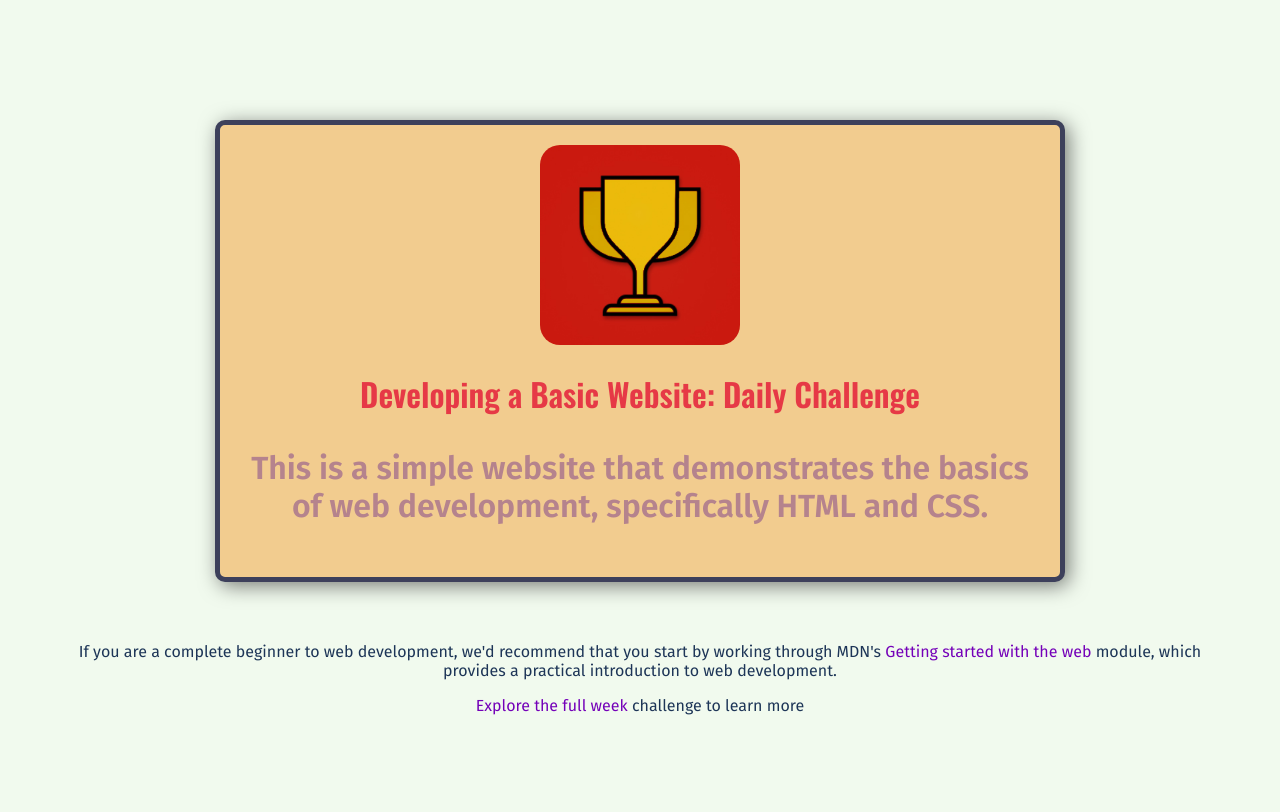
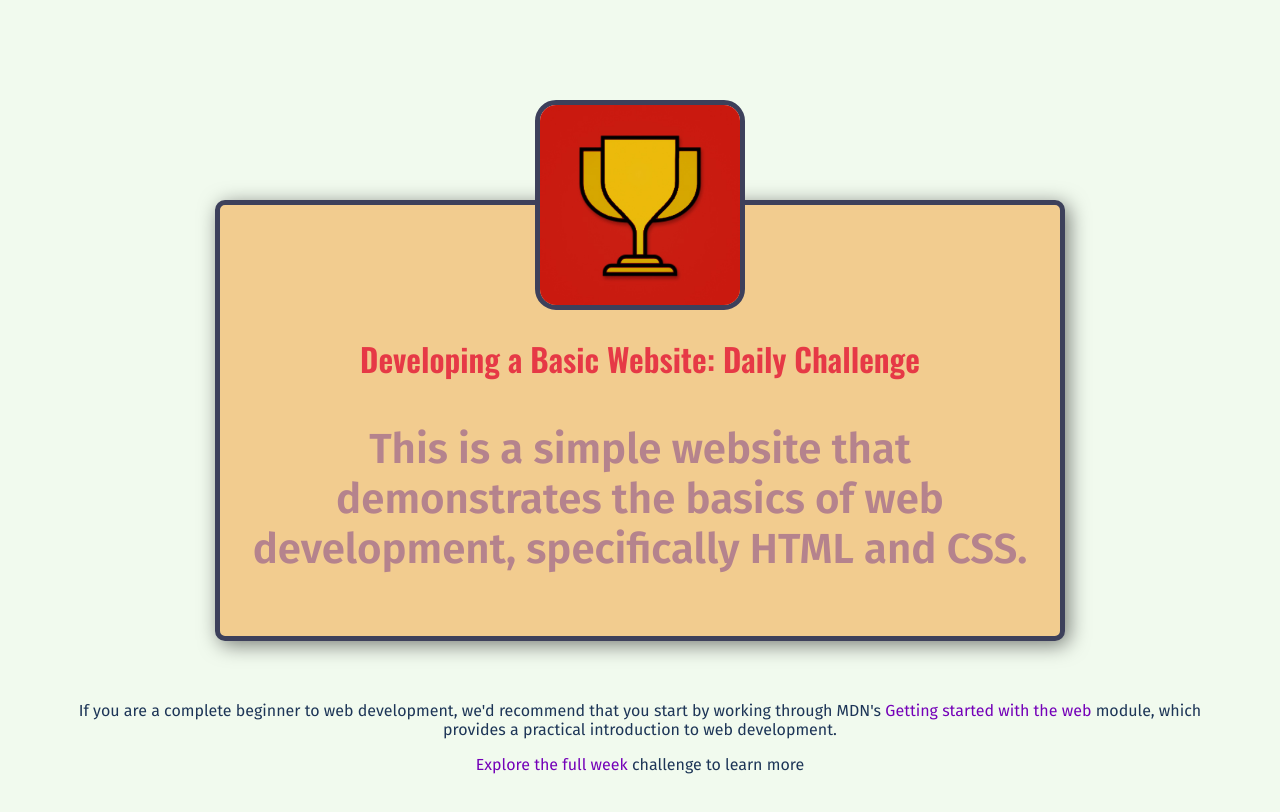
Before and after one commit to elvan/basic-website-html-css, a plain HTML site: page index.html in a window 1280 px wide. Drawn offline with nearby package versions, Linux system fonts and the light colour scheme.

Commit message:
styling images and using negative margins

```diff
--- a/styles/daily.css
+++ b/styles/daily.css
@@ -1,6 +1,6 @@
 main {
   width: 800px;
-  margin: 120px auto 60px auto;
+  margin: 200px auto 60px auto;
   background-color: #f2cc8f;
   padding: 20px;
   border: 5px solid #3d405b;
@@ -12,10 +12,12 @@ img {
   height: 200px;
   width: 200px;
   border-radius: 10%;
+  border: 5px solid #3d405b;
+  margin-top: -125px;
 }
 
 #daily-challenge {
   color: #b5838d;
   font-weight: 600;
-  font-size: 32px;
+  font-size: 42px;
 }
```
